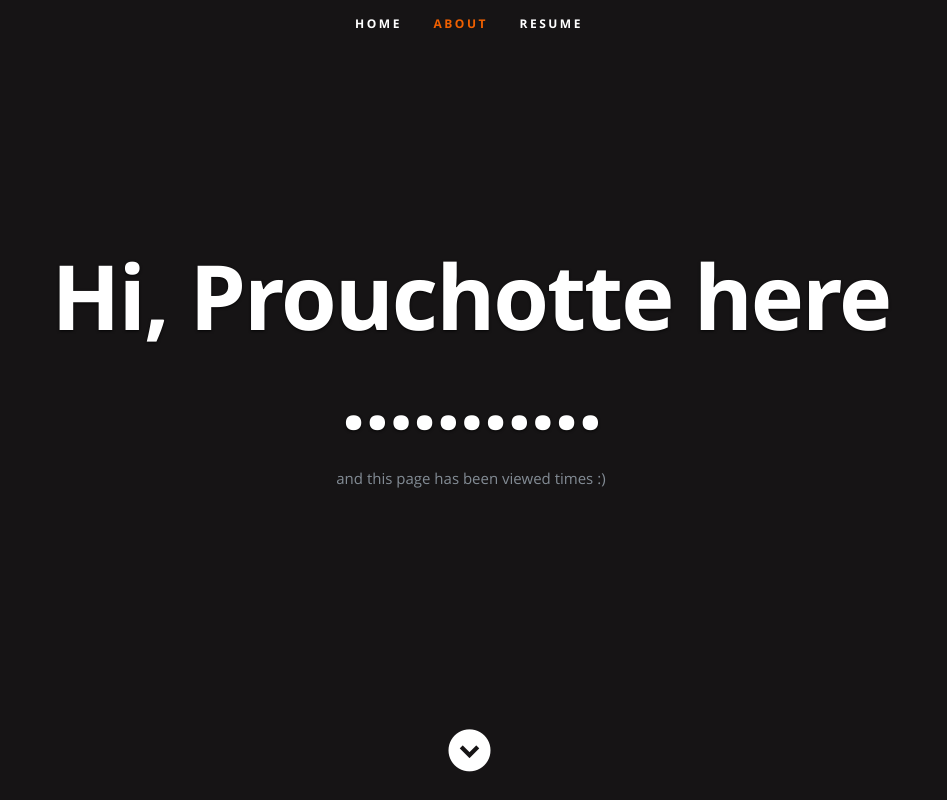
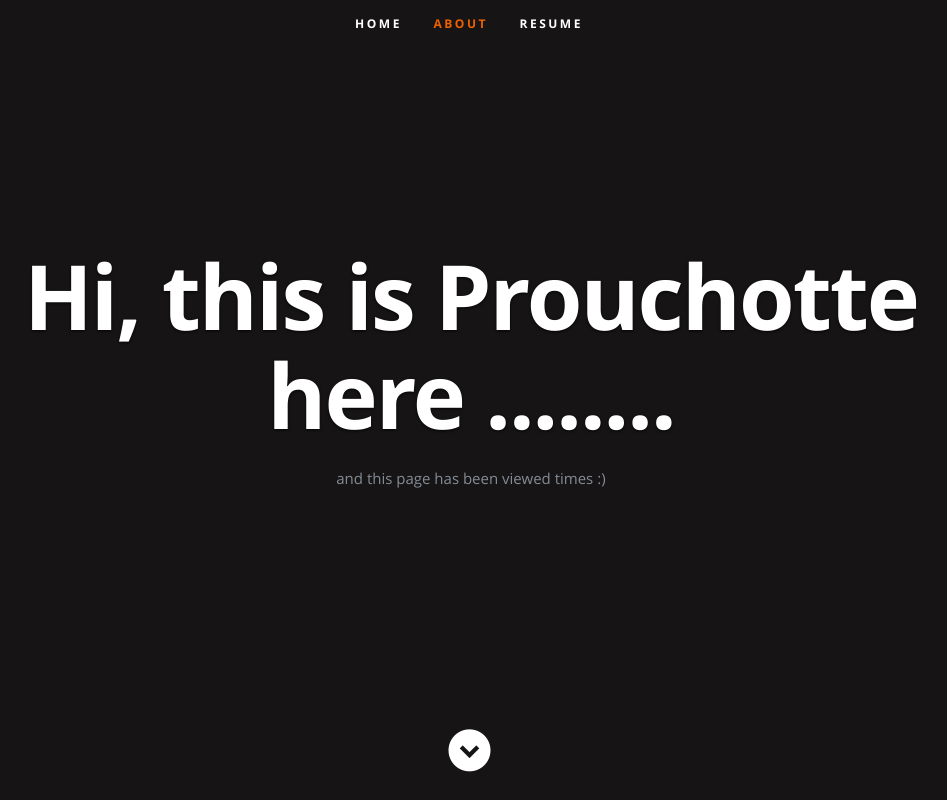
Before and after one commit to guruquebec/AzureResume, a plain HTML site: page frontend/index.html in a window 1280 px wide. Shown: the top 800 px of the page, without its empty margins (171-1118 px from the left). Drawn offline with nearby package versions, Linux system fonts and the light colour scheme; no server answers.

Commit message:
again added frontend changes in front endk

```diff
--- a/frontend/index.html
+++ b/frontend/index.html
@@ -54,7 +54,7 @@
 
       <div class="row banner">
          <div class="banner-text">
-            <h1 class="responsive-headline">Hi, Prouchotte here ...........</h1>
+            <h1 class="responsive-headline">Hi, this is Prouchotte here ........</h1>
 
             <p>and this page has been viewed <a id="counter"></a> times :) </p>
             <ul class="social">
```
